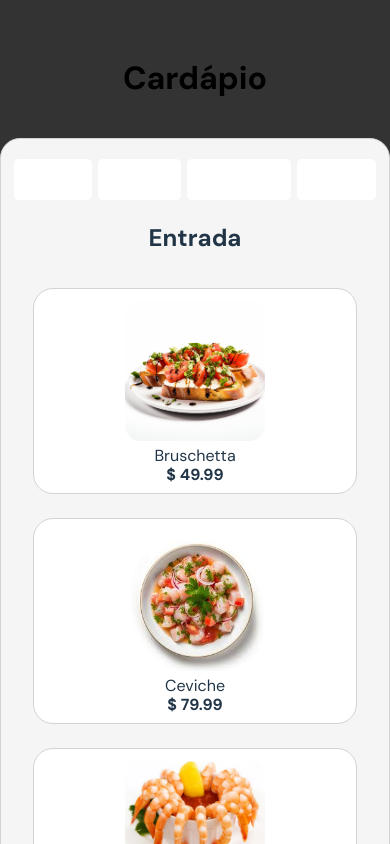
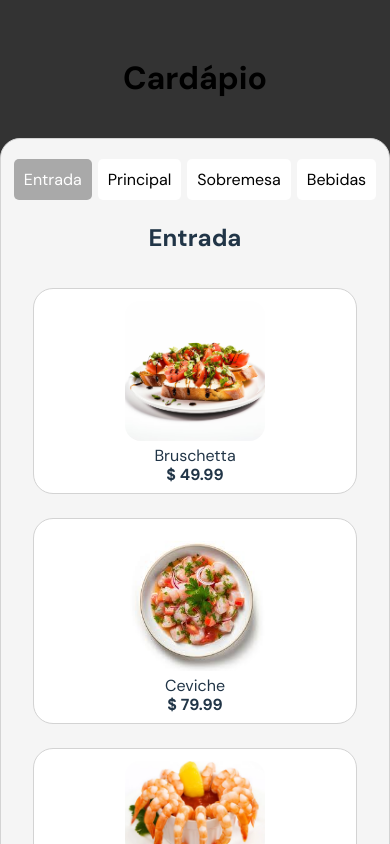
Before and after one commit to Victorios20/cardapio-react, a React (Vite) app: page / in a window 390 px wide. Shown: the top 844 px of the page. Built offline with nearby package versions, Linux system fonts and the light colour scheme.

Commit message:
concerto

```diff
--- a/src/components/Menu.scss
+++ b/src/components/Menu.scss
@@ -14,6 +14,16 @@ $detail-color: #FFFFFF;      /* White */
     background-color:  #FFD700;
   }
     .categorias button.active {background-color:#2F4F4F ;}
+
+}
+@media (max-width: 431px) {
+  section.items .product {
+    width: 100%;
+  }
+  .categorias button.active {
+    background-color: $datail-color2; /* Cor de fundo do botão ativo */
+    color: #fff; /* Cor do texto do botão ativo */
+  }
 
 }
 
@@ -38,7 +48,7 @@ $detail-color: #FFFFFF;      /* White */
 
 .categorias button {
    background-color: #fff; /* Cor de fundo dos botões */
-   color: #fff;
+   color: #000000;
 
    margin: 0 3px; /* Espaçamento entre os botões */
   padding: 10px 10px; /* Espaçamento interno dos botões */
@@ -50,17 +60,11 @@ $detail-color: #FFFFFF;      /* White */
   transition: background-color 0.3s; /* Transição suave */
 }
 
-// .categorias button.active {
-//   //background-color: $datail-color2; /* Cor de fundo do botão ativo */
-//   //color: #fff; /* Cor do texto do botão ativo */
-// }
-
 
 .categorias button:hover {
-  background-color: #007bff;
+  background-color: rgba(128, 128, 128, 0.5); /* Cinza com 50% de transparência */
   color: white;
 }
-
 
 .menu {
   display: flex;
```
